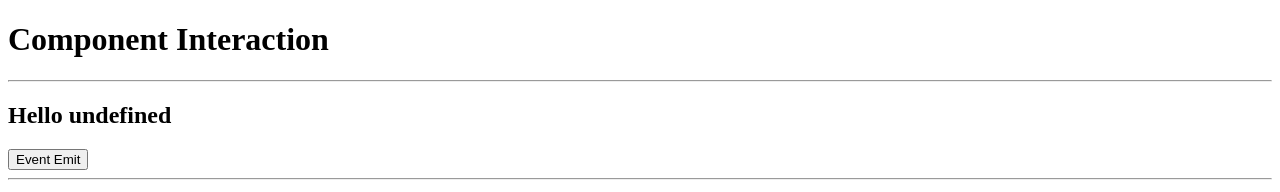
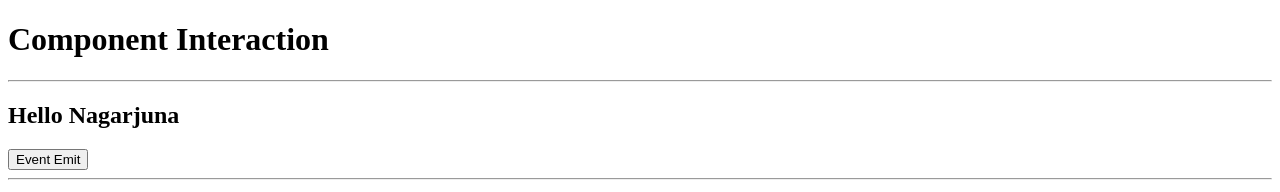
Before and after one commit to NagarjunaReddyMandati937/Codevolution, an Angular app: page / in a window 1280 px wide. Shown: the top 192 px of the page. Built offline with nearby package versions, Linux system fonts and the light colour scheme.

Commit message:
name bug fix

```diff
--- a/src/app/app.component.ts
+++ b/src/app/app.component.ts
@@ -7,4 +7,6 @@ import { Component } from '@angular/core';
 })
 export class AppComponent {
   title = 'fromServices';
+  public message = "";
+  public name="Nagarjuna";
 }
```
